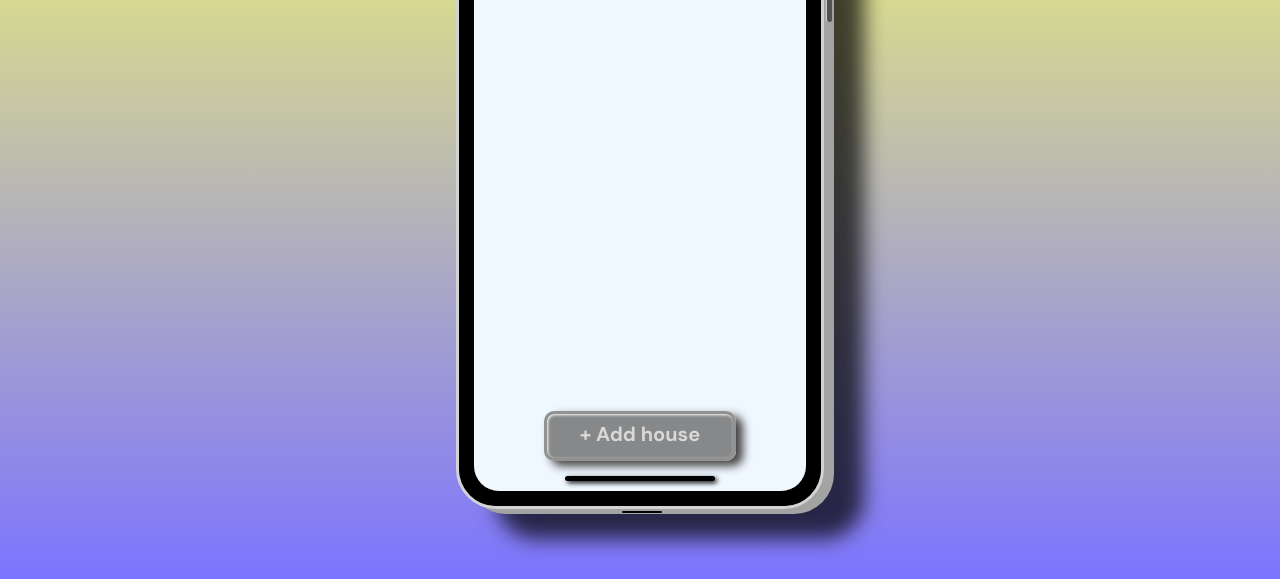
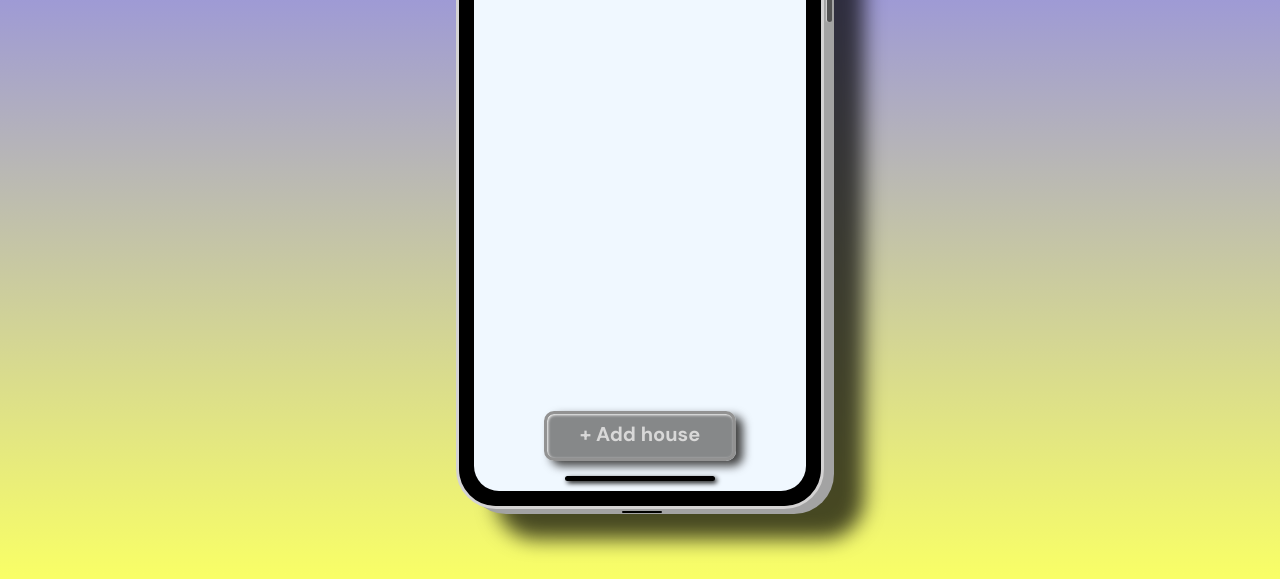
Before and after one commit to IhorKopieichykov/SmartHouse, a plain HTML site: page index.html in a window 1280 px wide. Shown: the part 221-800 px from the top of the page. Drawn offline with Linux system fonts and the light colour scheme; files whose address does not match are found by name.

Commit message:
Update style.css

```diff
--- a/css/style.css
+++ b/css/style.css
@@ -66,7 +66,7 @@ img {
 /* -----------------STYLES-------------*/
 body {
   font-family: "DM Sans", sans-serif;
-  background: linear-gradient(0deg, rgb(124, 116, 255) 0%, rgb(249, 255, 102) 100%) 0 0/100% 100% repeat-y;
+  background: linear-gradient(0deg, rgba(249, 255, 102, 1) 0%, rgba(124, 116, 255, 1) 100%) 0 0/100% 100% repeat-y;
   font-size: 16px;
 }
 
```
